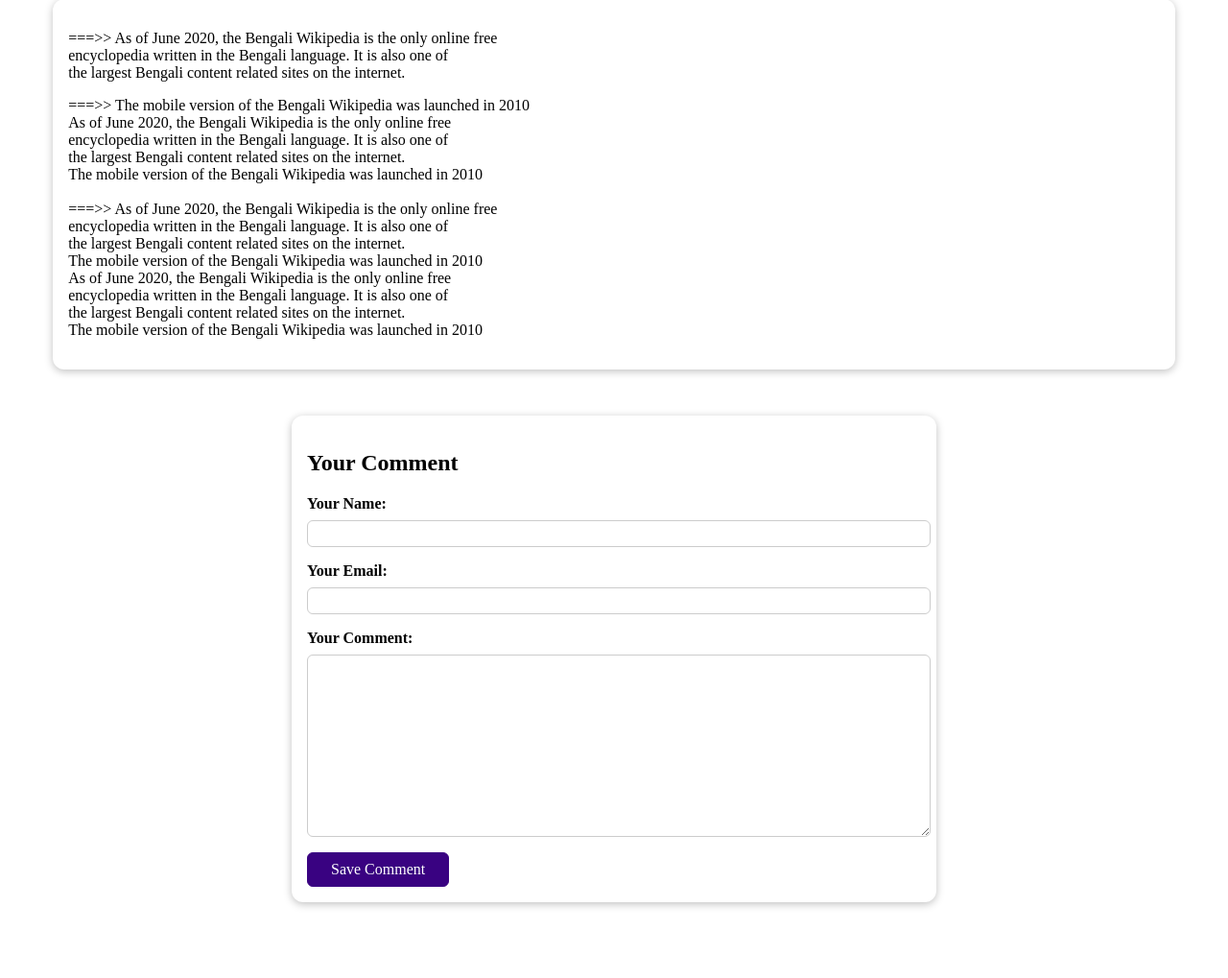
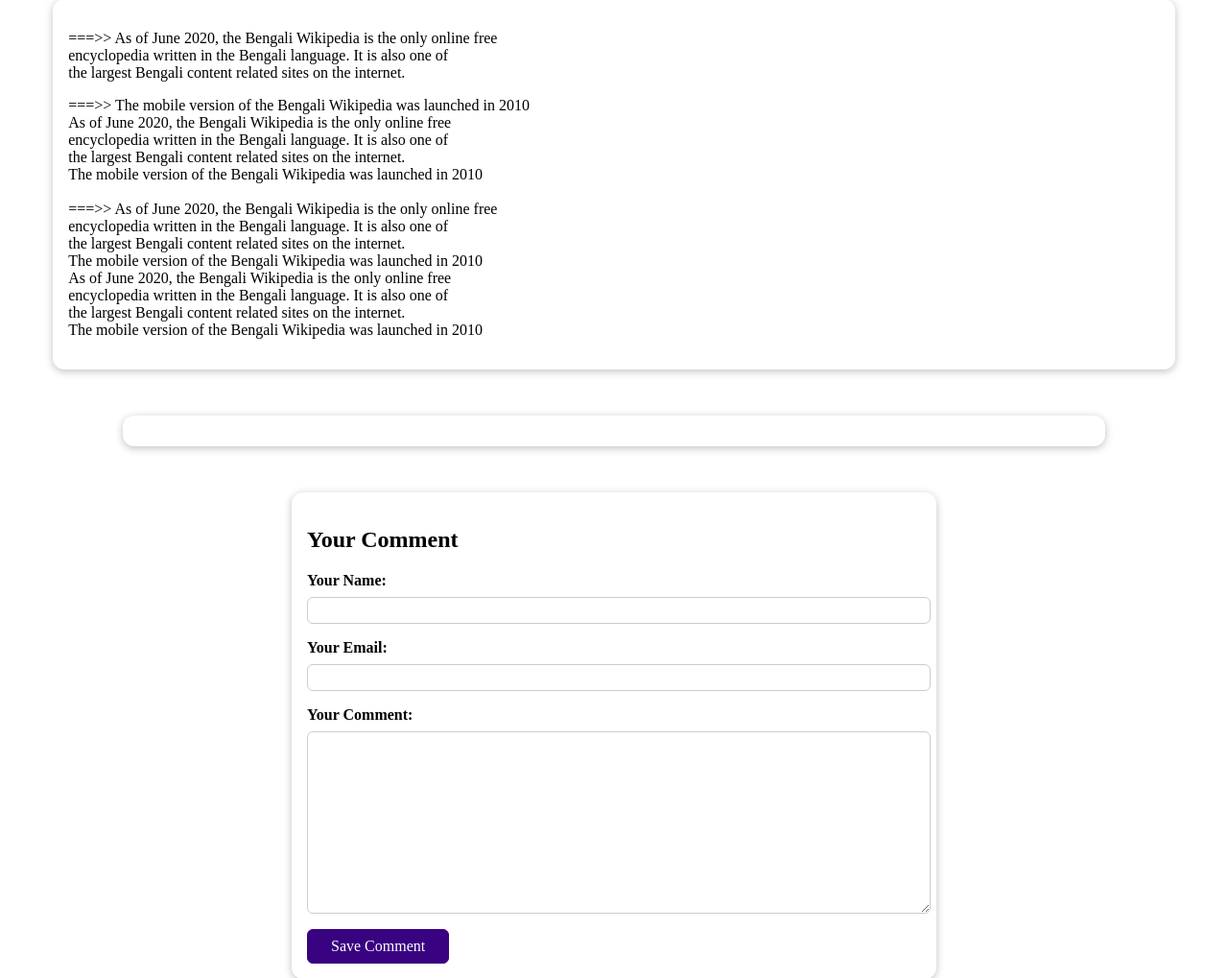
Before and after one commit to Manoj-Ghosh/U_course_my_site_project, a Django app: page /posts/Programming in a window 1280 px wide. Shown: the part 691-1710 px from the top of the page at 96% size. Before the commit the page ends 1637 px from the top, so only its background shows below. Run offline with Django 5.2, Linux system fonts and the light colour scheme; data comes from the database, SQL or seed files in the repository.

Commit message:
styling added for the comments css code added in post-detail.css file

```diff
--- a/My_Site/blog/static/blog/post-detail.css
+++ b/My_Site/blog/static/blog/post-detail.css
@@ -170,3 +170,32 @@
     border-radius: 6px;
 
   }
+
+  #comments {
+    max-width: 60rem;
+    width: 90%;
+    margin: 3rem auto;
+    border-radius: 12px;
+    background-color: white;
+    box-shadow: 0 2px 8px rgba(0, 0, 0, 0.25);
+    padding: 1rem  2rem;
+  }
+
+  #comments ul {
+    list-style: none;
+    margin: 0;
+    padding: 0;
+  }
+
+  #comments li {
+    margin-bottom: 1rem;
+    border-bottom: 2px solid #ccc;
+  }
+
+  #comments li:last-of-type {
+    border-bottom: none;
+  }
+
+  #comments h2 {
+    color: rgb(165, 236, 79);
+  }
```
